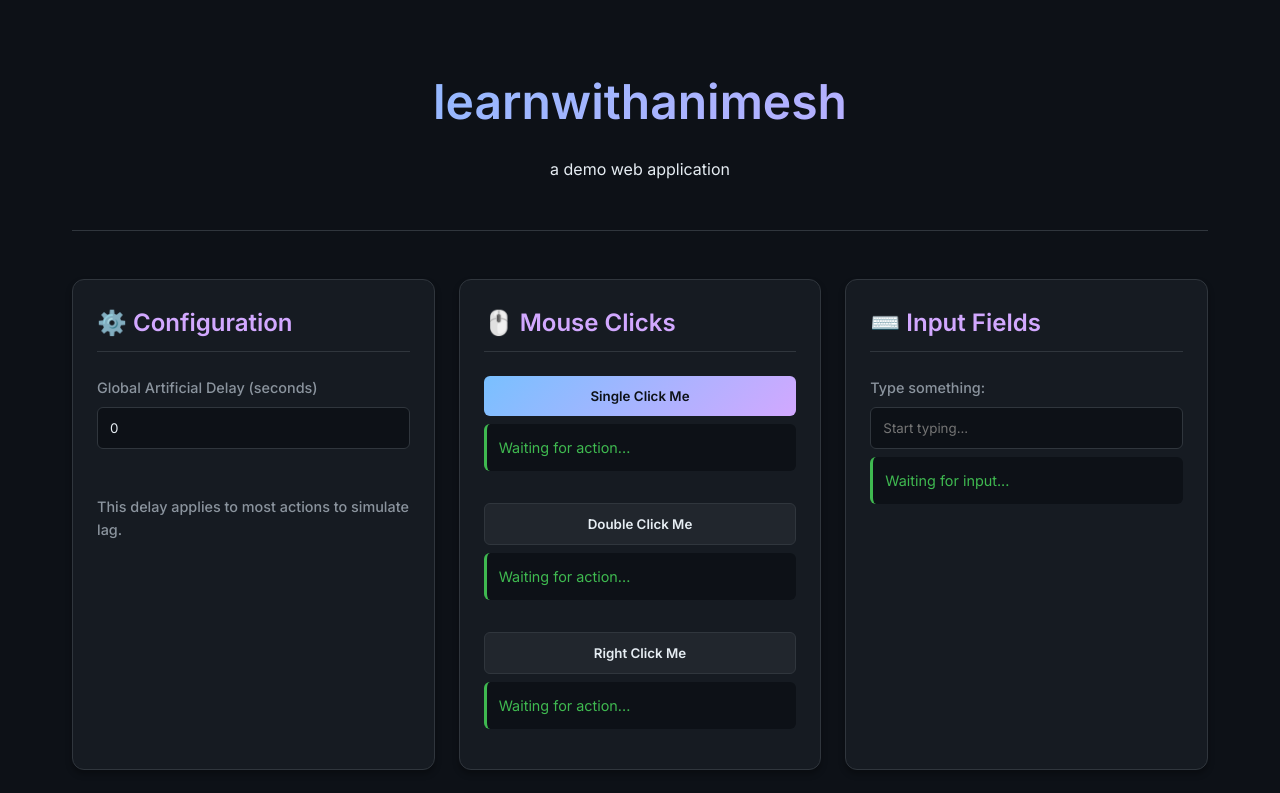
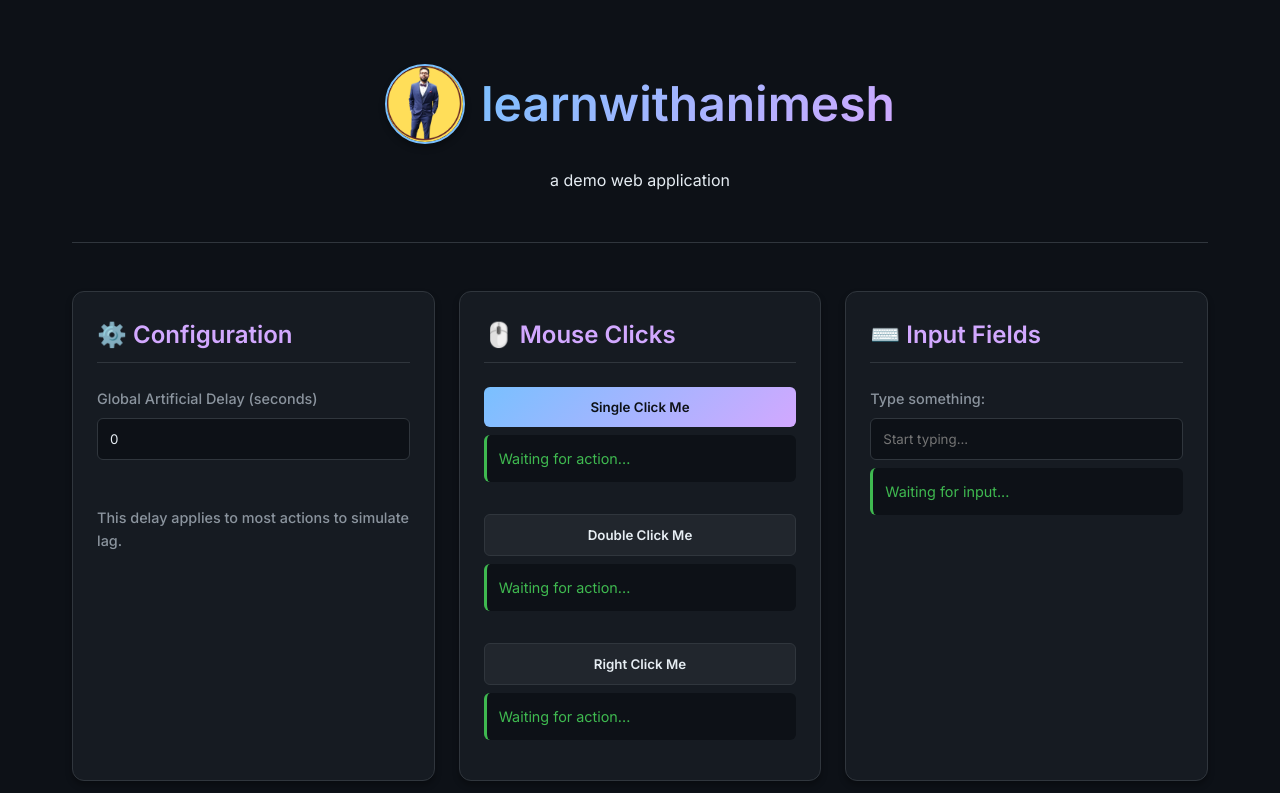
Before and after one commit to Animesh66/demo-ui-actions-perform, a React (Vite) app: page / in a window 1280 px wide. Shown: the top 793 px of the page. Built offline with nearby package versions, Linux system fonts and the light colour scheme.

Commit message:
Updated the text.

```diff
--- a/src/App.css
+++ b/src/App.css
@@ -12,14 +12,35 @@
   padding: 2rem 0;
   border-bottom: 1px solid var(--border-color);
   margin-bottom: 1rem;
+  display: flex;
+  flex-direction: column;
+  align-items: center;
+  gap: 0.5rem;
+}
+
+.title-container {
+  display: flex;
+  align-items: center;
+  gap: 1rem;
+  justify-content: center;
+}
+
+.app-logo {
+  height: 80px;
+  width: 80px;
+  border-radius: 50%;
+  object-fit: cover;
+  border: 2px solid var(--primary-color);
+  box-shadow: var(--shadow-md);
 }
 
 .header h1 {
   font-size: 3rem;
   background: linear-gradient(135deg, var(--primary-color), var(--accent-color));
   -webkit-background-clip: text;
+  background-clip: text;
   -webkit-text-fill-color: transparent;
-  margin-bottom: 0.5rem;
+  margin: 0;
 }
 
 .section-grid {
--- a/src/App.jsx
+++ b/src/App.jsx
@@ -104,7 +104,10 @@ function App() {
   return (
     <div className="app-container">
       <div className="header">
-        <h1>learnwithanimesh</h1>
+        <div className="title-container">
+          <img src="/logo.png" alt="Animesh Logo" className="app-logo" />
+          <h1>learnwithanimesh</h1>
+        </div>
         <p>a demo web application</p>
       </div>
 
```
Also changed, not shown: public/logo.png (added).
